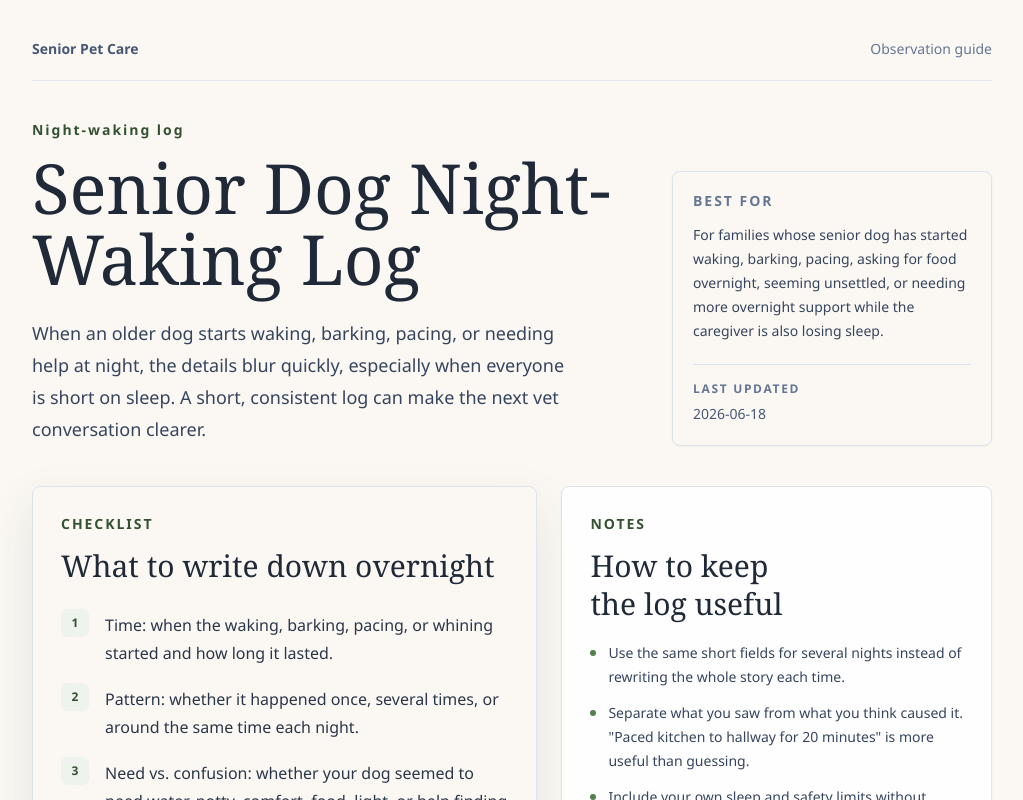
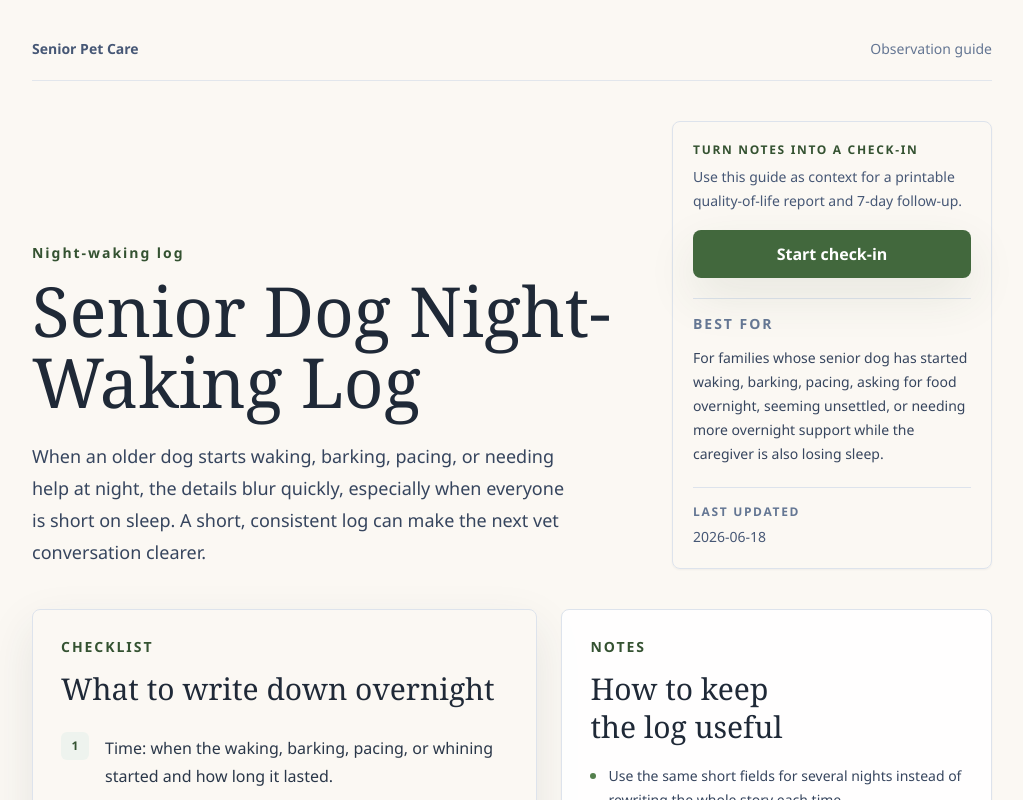
Before and after one commit to RandyThePsycho/senior-pet-care, a Next.js app: page /guides/senior-dog-night-waking-log in a window 1280 px wide. Shown: the top 800 px of the page, without its empty margins (128-1151 px from the left). Built offline with nearby package versions, Linux system fonts and the light colour scheme; no server answers.

Commit message:
Add first-screen guide check-in CTA

```diff
--- a/src/components/guides/GuidePage.tsx
+++ b/src/components/guides/GuidePage.tsx
@@ -9,6 +9,11 @@ interface GuidePageProps {
 
 export default function GuidePage({ guide }: GuidePageProps) {
   const jsonLd = buildGuideJsonLd(guide);
+  const calculatorHref =
+    guide.ctaHref ?? '/tools/senior-pet-quality-of-life-calculator';
+  const nextStepBody =
+    guide.nextStepBody ??
+    'Turn these notes into a printable quality-of-life report and a 7-day follow-up journal. The calculator uses the same observation-first approach.';
 
   return (
     <main className="min-h-screen overflow-x-hidden bg-cream-50">
@@ -43,12 +48,28 @@ export default function GuidePage({ guide }: GuidePageProps) {
           </div>
 
           <aside className="rounded-lg border border-navy-100 bg-white/88 p-5 shadow-sm shadow-navy-800/5">
+            <div data-guide-primary-cta>
+              <p className="text-xs font-semibold tracking-[0.14em] text-sage-700">
+                TURN NOTES INTO A CHECK-IN
+              </p>
+              <p className="mt-2 text-sm leading-6 text-navy-500">
+                Use this guide as context for a printable quality-of-life
+                report and 7-day follow-up.
+              </p>
+              <div className="mt-4">
+                <CTAButton href={calculatorHref} fullWidth>
+                  Start check-in
+                </CTAButton>
+              </div>
+            </div>
+            <div className="mt-5 border-t border-navy-100 pt-4">
               <p className="text-sm font-semibold tracking-[0.14em] text-navy-400">
                 BEST FOR
               </p>
               <p className="mt-3 text-sm leading-6 text-navy-600">
                 {guide.audience}
               </p>
+            </div>
             <p className="mt-5 border-t border-navy-100 pt-4 text-xs font-semibold tracking-[0.14em] text-navy-400">
               LAST UPDATED
             </p>
@@ -121,14 +142,9 @@ export default function GuidePage({ guide }: GuidePageProps) {
           </p>
           <div className="mt-3 grid gap-5 lg:grid-cols-[1fr_auto] lg:items-center">
             <p className="max-w-2xl leading-7 text-navy-600">
-              {guide.nextStepBody ??
-                'Turn these notes into a printable quality-of-life report and a 7-day follow-up journal. The calculator uses the same observation-first approach.'}
+              {nextStepBody}
             </p>
-            <CTAButton
-              href={
-                guide.ctaHref ?? '/tools/senior-pet-quality-of-life-calculator'
-              }
-            >
+            <CTAButton href={calculatorHref}>
               {guide.ctaLabel ?? 'Start the quality-of-life calculator'}
             </CTAButton>
           </div>
```
Also changed, not shown: 1 other file (tests, documents, lock files or other folders). Lines whose indentation alone changed are shown as unchanged.
